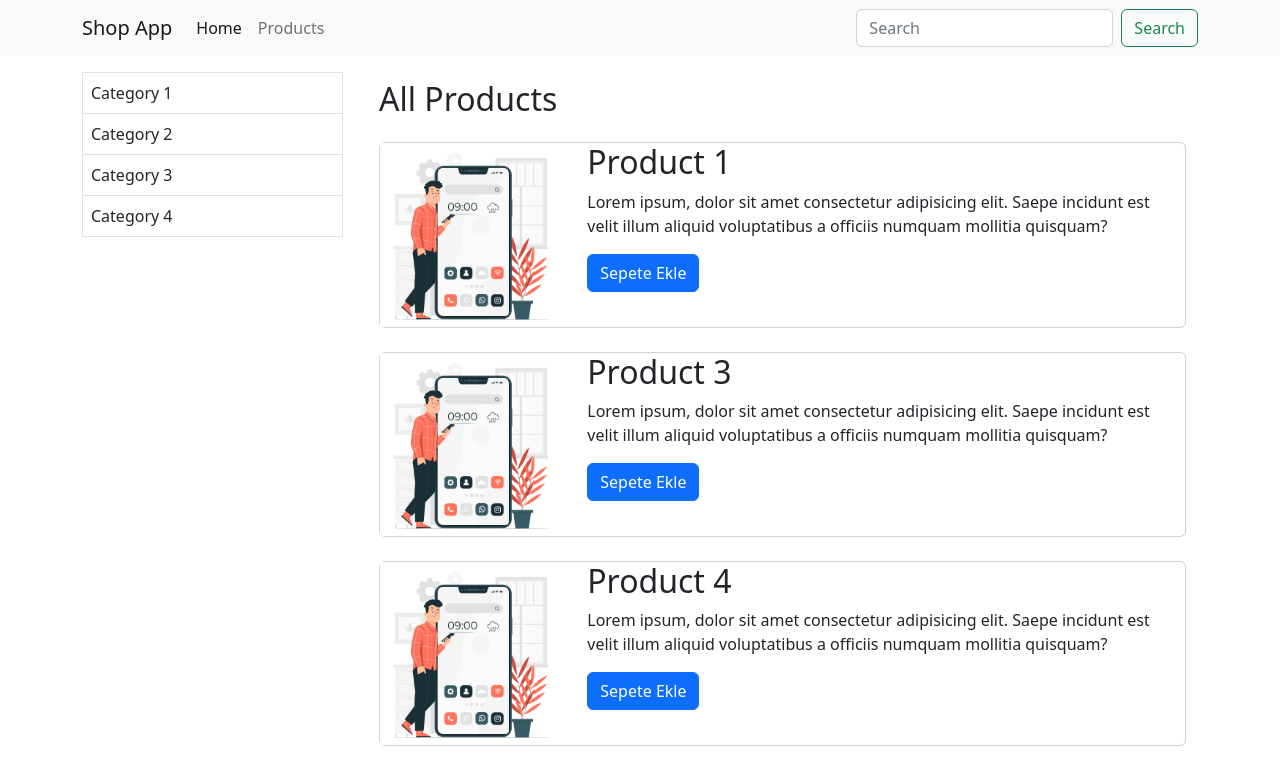
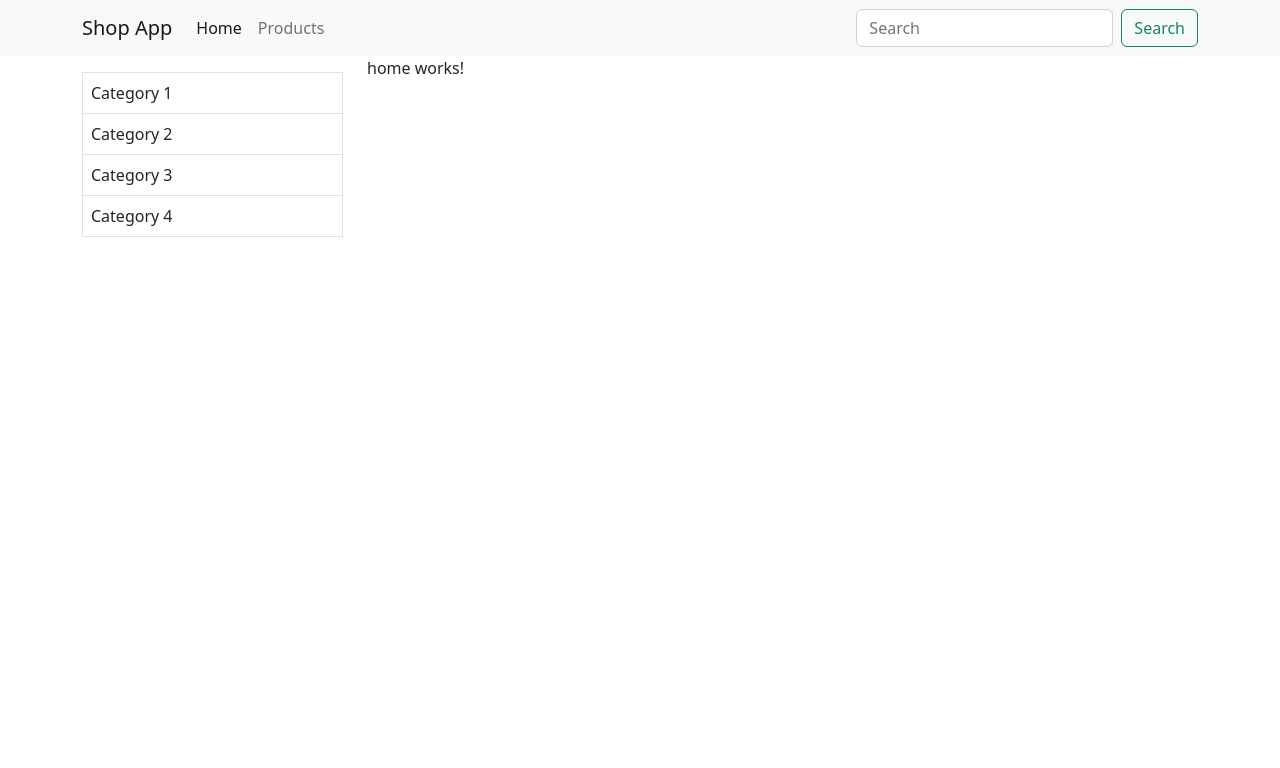
Before and after one commit to furkan-developer/angular-mini-eticaret, an Angular app: page / in a window 1280 px wide. Shown: the top 768 px of the page. Built offline with nearby package versions, Linux system fonts and the light colour scheme.

Commit message:
APPLY: routing shemas

```diff
--- a/src/app/app-routing.module.ts
+++ b/src/app/app-routing.module.ts
@@ -1,12 +1,25 @@
 import { NgModule } from '@angular/core';
 import { CommonModule } from '@angular/common';
+import { Routes, RouterModule } from '@angular/router';
+import { HomeComponent } from './home/home.component';
+import { ProductlistComponent } from './productlist/productlist.component';
+import { ProductComponent } from './product/product.component';
+import { ErrorComponent } from './error/error.component';
 
-
+// Create routing shema
+const routers: Routes = [
+  {path:"", component: HomeComponent},
+  {path:"productlist", component: ProductlistComponent},
+  {path:"**", component: ErrorComponent}
+];
 
 @NgModule({
-  declarations: [],
   imports: [
-    CommonModule
-  ]
+    CommonModule,
+    // Passed routing shema to Angular RouterModule
+    RouterModule.forRoot(routers)
+  ],
+  // Exported RouterModule for other module
+  exports: [RouterModule]
 })
 export class AppRoutingModule { }
--- a/src/app/app.component.html
+++ b/src/app/app.component.html
@@ -2,6 +2,8 @@
 <div class="container">
   <div class="row">
     <app-categoryside class="col-3"></app-categoryside>
-    <app-productlist class="col-9"></app-productlist>
+    <div class="col-9">
+      <router-outlet></router-outlet>
+    </div>
   </div>
 </div>
```
